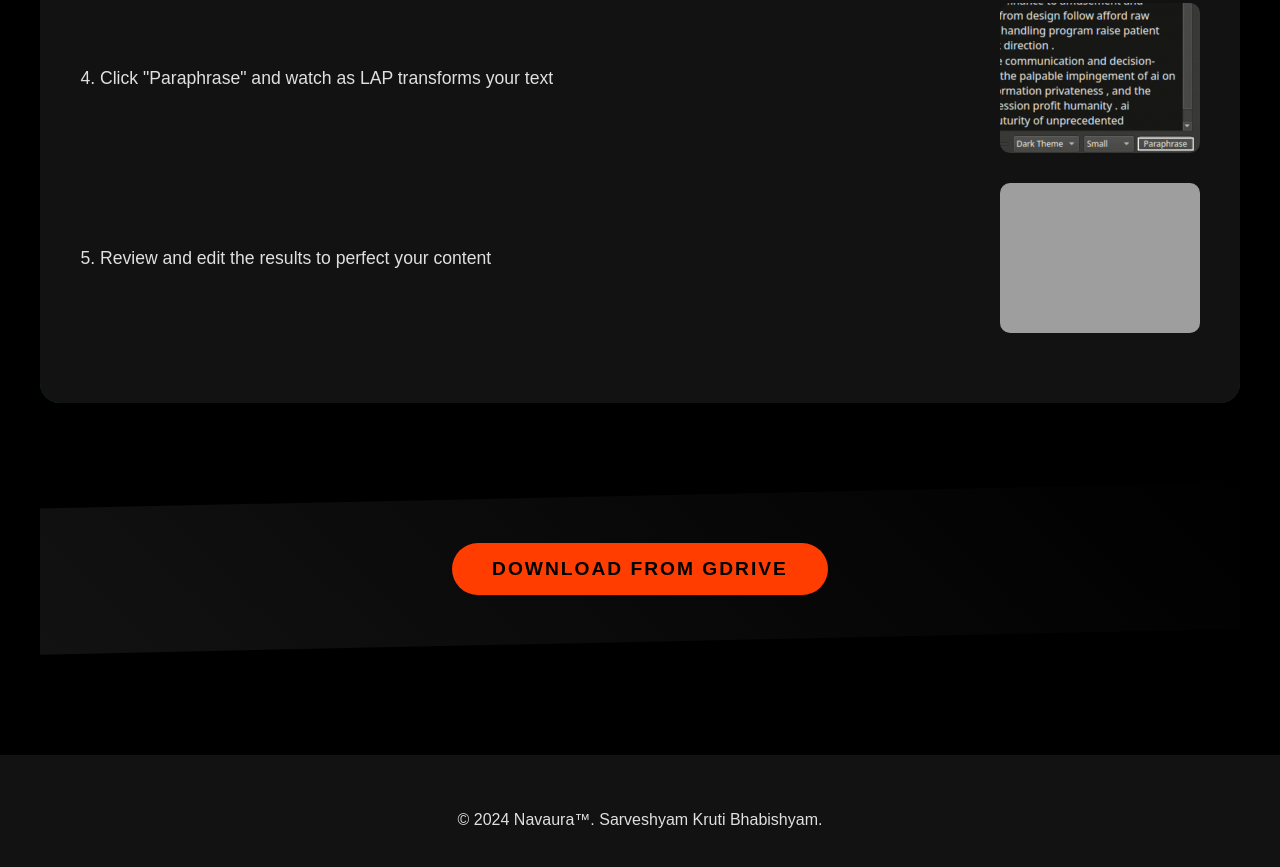
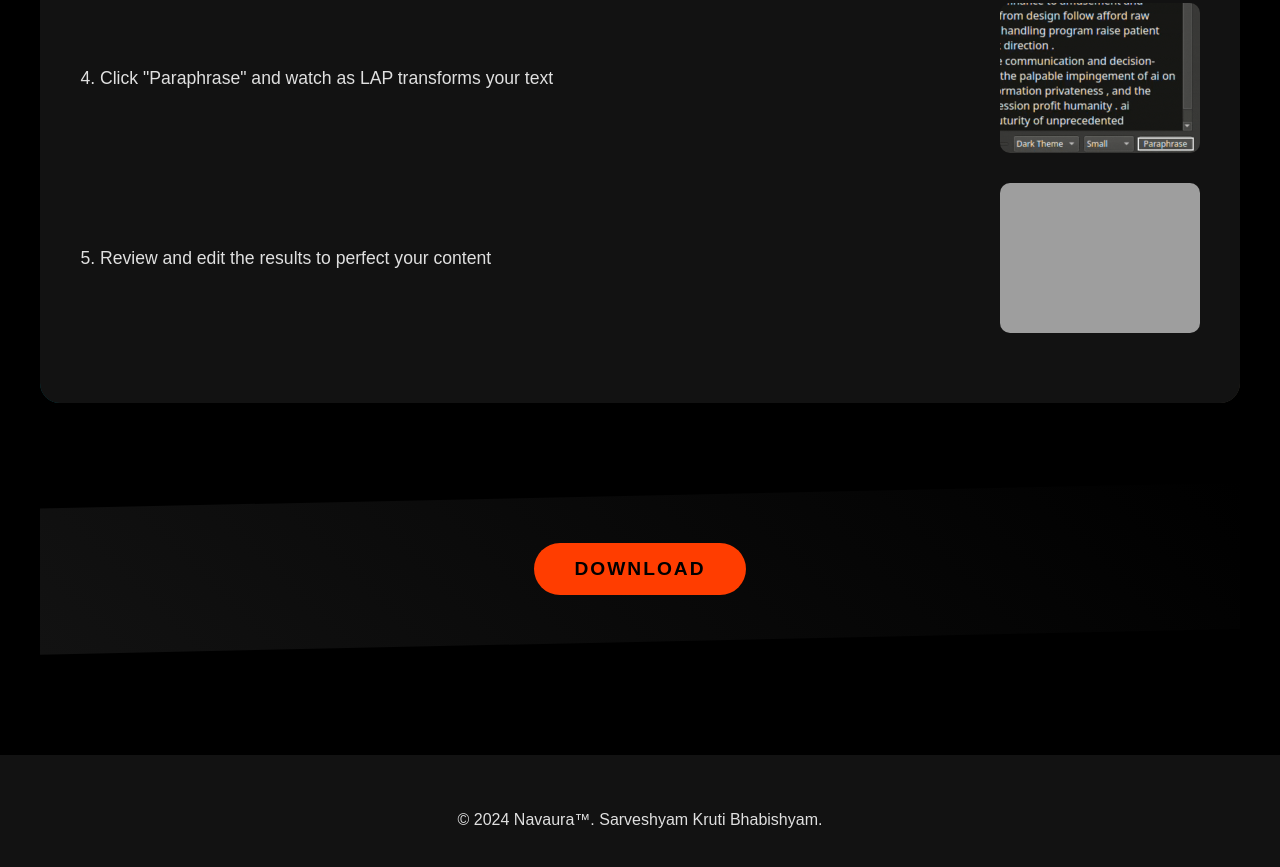
Before and after one commit to navaura/Lap, a plain HTML site: page index.html in a window 1280 px wide. Shown: the part 1692-2559 px from the top of the page. Drawn offline with Linux system fonts and the light colour scheme; grey boxes are pictures that could not be loaded.

Commit message:
Update index.html

```diff
--- a/index.html
+++ b/index.html
@@ -292,7 +292,7 @@
         </section>
 
         <section class="cta-section">
-            <a href="https://drive.usercontent.google.com/download?id=11hrqeO7mv_mE2_cucPy4gD44FzzM1CG1&export=download&authuser=0&confirm=t&uuid=4ff13b97-bfab-4d41-992e-e27c2c900001&at=AO7h07fbLkVB9-r93bIIW0p4DHYd%3A1726570070998" class="cta-btn">DOWNLOAD FROM GDRIVE</a>
+            <a href="https://hidan.sh/dl/1OJiXQMtMlRKXKPwtpjhkGKKpv5eKLu8HVtRF-9sID0j5X89rfkJCmqSP8C-J3xXSX-8c6JQyL8JZNfE2ppDuy-8pfOKYAKjy-dL" class="cta-btn">DOWNLOAD</a>
         </section>
     </main>
 
```
